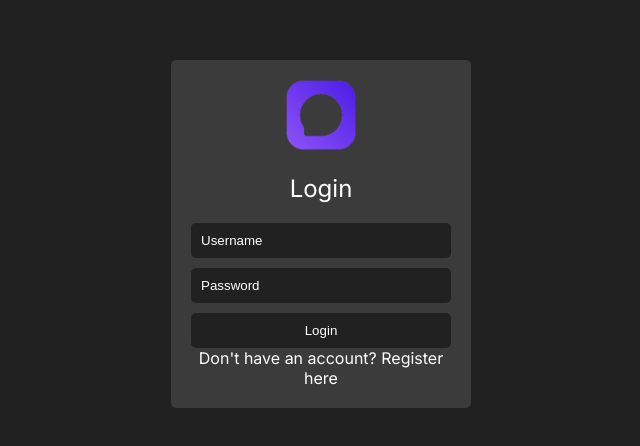
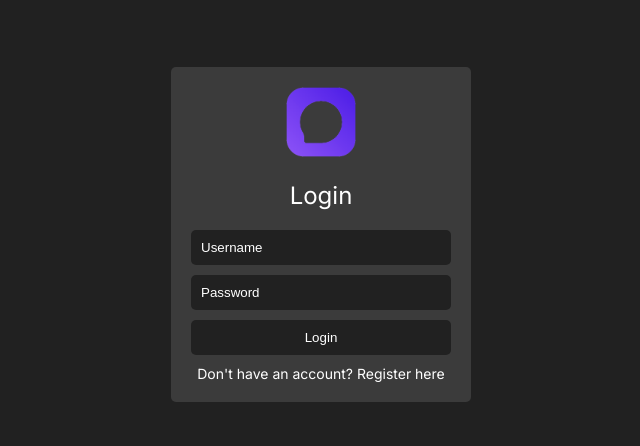
Before and after one commit to ZakariaeELHAJRI/NextJS-ChatApp, a Next.js app: page /login in a window 1280 px wide. Shown: the part 166-612 px from the top of the page, without its empty margins (319-959 px from the left). Built offline with nearby package versions, Linux system fonts and the light colour scheme.

Commit message:
edit style for link register

```diff
--- a/src/app/login/login.module.css
+++ b/src/app/login/login.module.css
@@ -55,3 +55,16 @@
     background-color: #dad3d3;
     color: #212121;
   }
+  /* Style for the register link */
+.registerLink {
+    color: rgb(255, 255, 255);
+    font-size: 14px;
+    margin-top: 10px; /* Adjust as needed */
+    text-align: center;
+  }
+
+  .registerLink Link {
+    color: #110891;
+    text-decoration: underline;
+    /* You can add additional styles for the link if needed */
+  }
```
